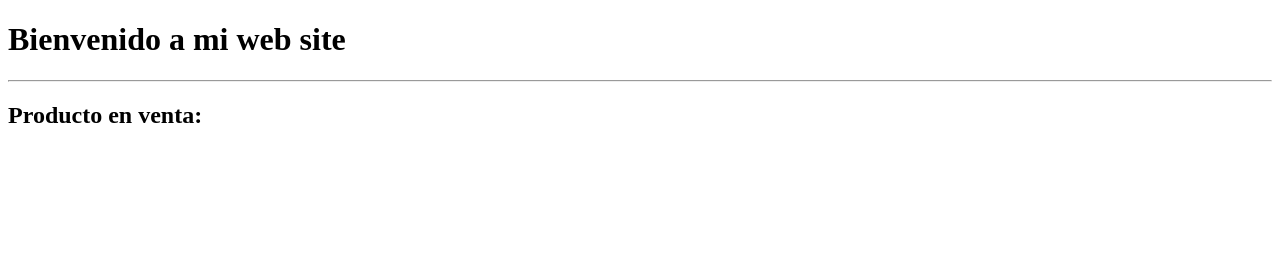
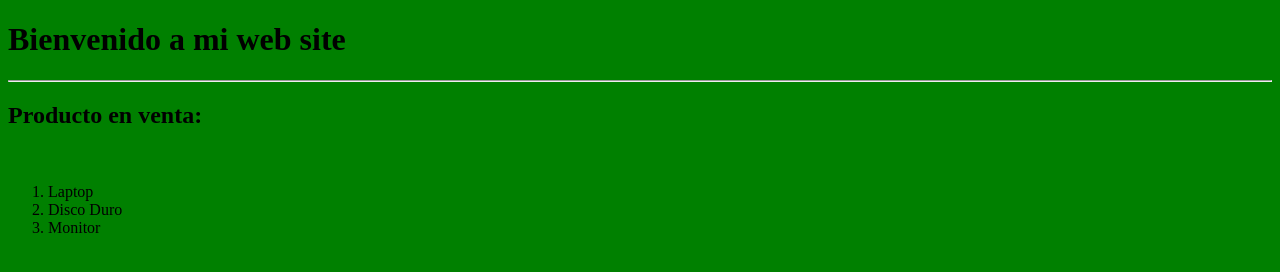
Before and after one commit to mayuostostech-crypto/EJERCICIO2, a plain HTML site: page index.html in a window 1280 px wide. Drawn offline with Linux system fonts and the light colour scheme.

Commit message:
Se agregó lista de productos y color de fondo

```diff
--- a/index.html
+++ b/index.html
@@ -5,9 +5,15 @@
     <meta name="viewport" content="width=device-width, initial-scale=1.0">
     <title> Mayumi </title>
 </head>
-<body>
+<body bgcolor="green">
     <h1> Bienvenido a mi web site </h1>
     <hr>
     <h2> Producto en venta: </h2>
+    <br>
+    <ol>
+        <li> Laptop </li>
+        <li> Disco Duro </li>
+        <li> Monitor </li>
+    </ol>
 </body>
 </html>
```
